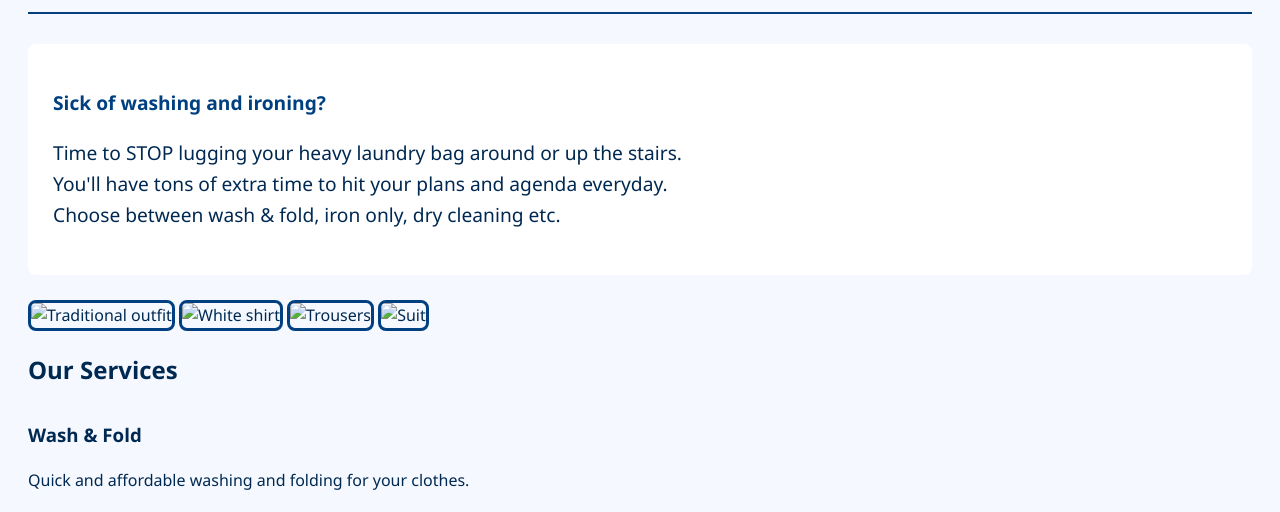
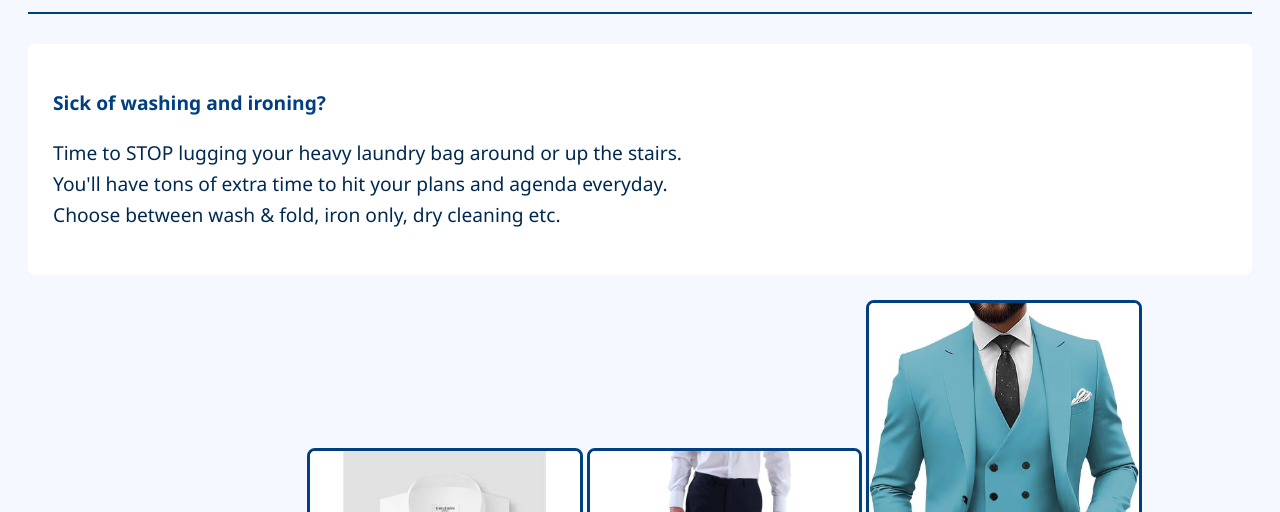
Before and after one commit to sos4peace/soslaundry, a plain HTML site: page index.html in a window 1280 px wide. Shown: the part 254-766 px from the top of the page. Drawn offline with Linux system fonts and the light colour scheme; files whose address does not match are found by name.

Commit message:
Add files via upload

```diff
--- a/index.html
+++ b/index.html
@@ -36,13 +36,13 @@
         </div>
 
         <div class="service-images">
-            <img src="soslaundryimagefolder/soslaundryimage4.jpg" alt="Traditional outfit" />
+            <img src="soslaundryimage4.jpg" alt="Traditional outfit" />
 
-            <img src="soslaundryimagefolder/soslaundryimage1.jpg" alt="White shirt" />
+            <img src="soslaundryimage1.jpg" alt="White shirt" />
 
-            <img src="soslaundryimagefolder/soslaundryimage2.jpg" alt="Trousers" />
+            <img src="soslaundryimage2.jpg" alt="Trousers" />
 
-            <img src="soslaundryimagefolder/soslaundryimage3.jpg" alt="Suit" />
+            <img src="soslaundryimage3.jpg" alt="Suit" />
         </div>
 
         <section class="services container">
```
